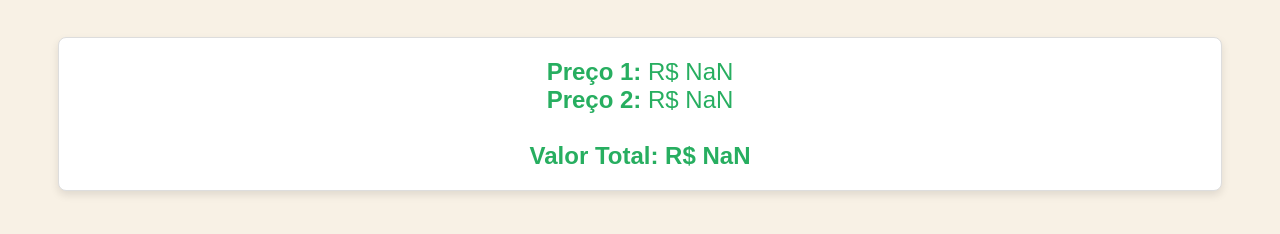
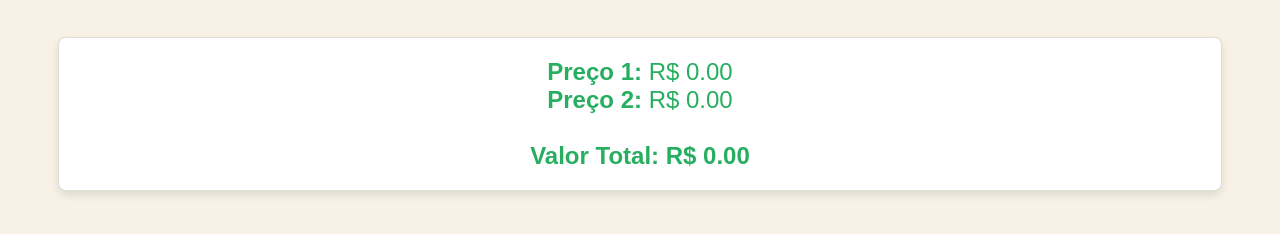
Before and after one commit to leoLL-jpg/adoLSW, a plain HTML site: page ADOJSW/calcular.html in a window 1280 px wide. Shown: the part 148-382 px from the top of the page. Drawn offline with Linux system fonts and the light colour scheme.

Commit message:
Update calcular.html

```diff
--- a/ADOJSW/calcular.html
+++ b/ADOJSW/calcular.html
@@ -50,8 +50,8 @@
             const urlParams = new URLSearchParams(queryString);
 
             //pegar parâmetros "preco1" e "preco2"
-            const preco1 = parseFloat(urlParams.get("preco1")) ;
-            const preco2 = parseFloat(urlParams.get("preco2")) ;
+            const preco1 = parseFloat(urlParams.get("preco1")) || 0 ;
+            const preco2 = parseFloat(urlParams.get("preco2")) || 0 ;
 
             return { preco1, preco2 };
         }
```
